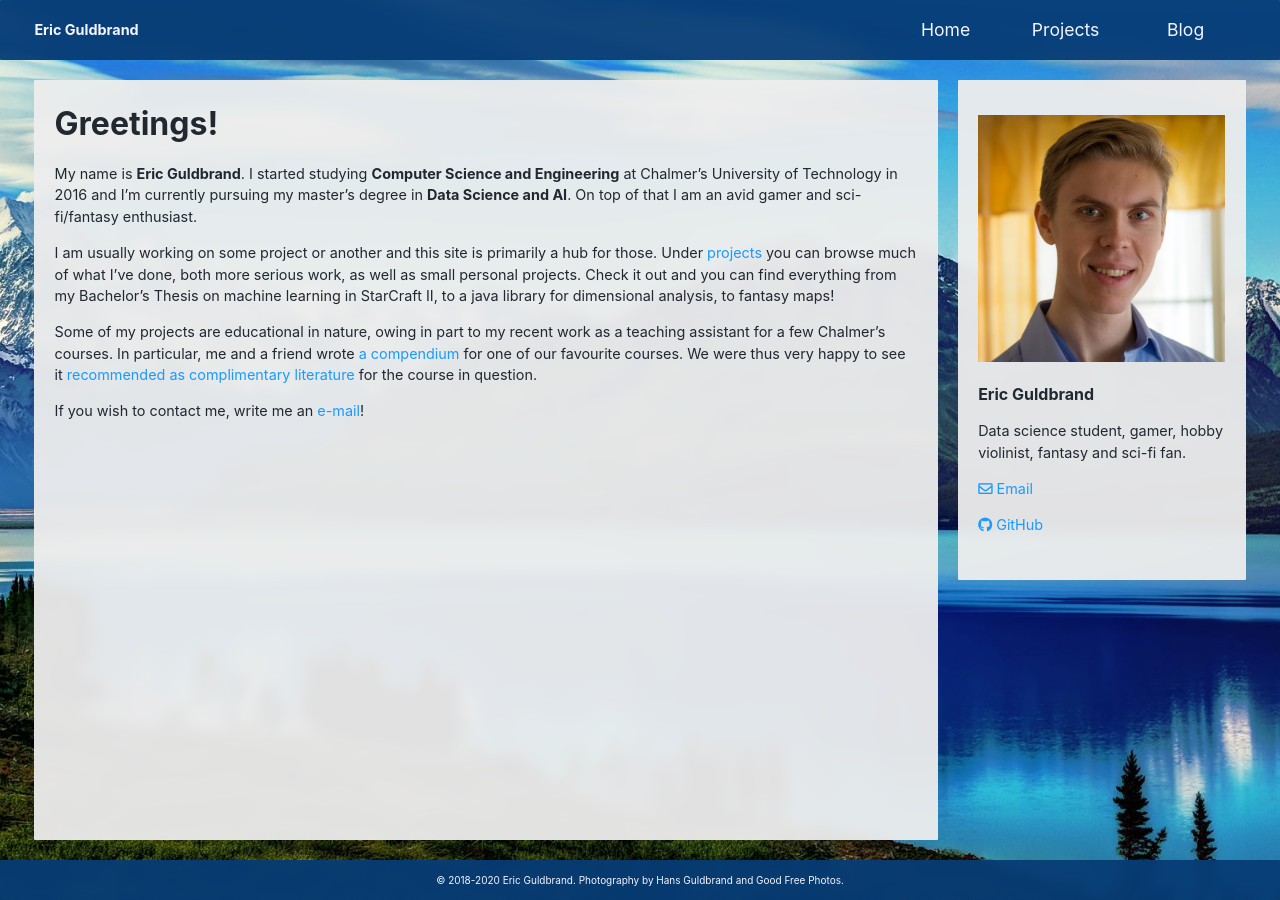
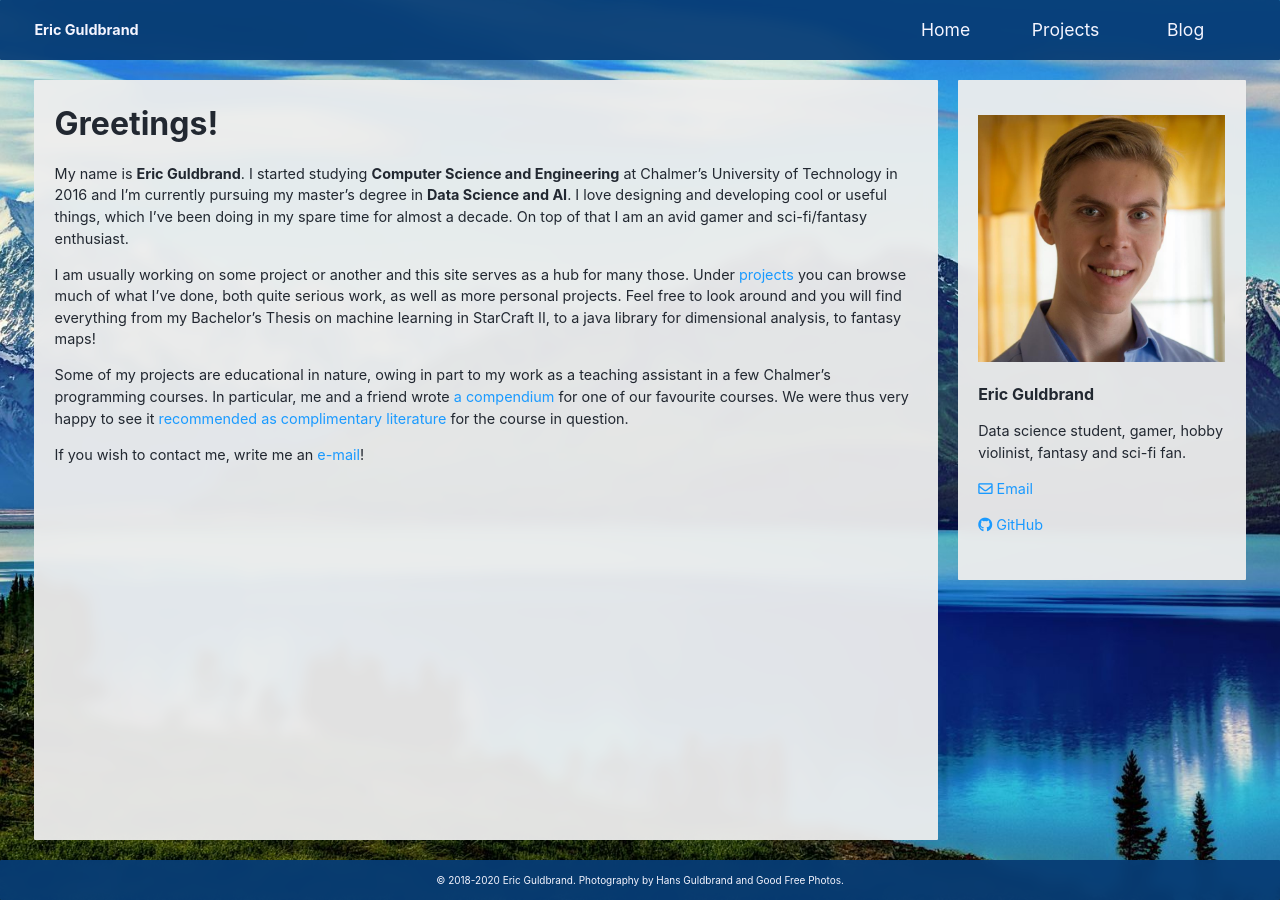
Before and after one commit to ecen/ecen.github.io, a Jekyll site: the page built from index.md, in a window 1280 px wide. Built offline with Jekyll 4.4.1, drawn with Linux system fonts in a browser that asks for light colours.

Commit message:
Updated front page.

```diff
--- a/index.md
+++ b/index.md
@@ -7,11 +7,11 @@ author_profile: true
 
 # Greetings!
 
-My name is __Eric Guldbrand__. I started studying **Computer Science and Engineering** at Chalmer's University of Technology in 2016 and I'm currently pursuing my master's degree in **Data Science and AI**. On top of that I am an avid gamer and sci-fi/fantasy enthusiast.
+My name is __Eric Guldbrand__. I started studying **Computer Science and Engineering** at Chalmer's University of Technology in 2016 and I'm currently pursuing my master's degree in **Data Science and AI**. I love designing and developing cool or useful things, which I've been doing in my spare time for almost a decade. On top of that I am an avid gamer and sci-fi/fantasy enthusiast.
 
-I am usually working on some project or another and this site is primarily a hub for those. Under [projects](/projects/) you can browse much of what I've done, both more serious work, as well as small personal projects. Check it out and you can find everything from my Bachelor's Thesis on machine learning in StarCraft II, to a java library for dimensional analysis, to fantasy maps!
+I am usually working on some project or another and this site serves as a hub for many those. Under [projects](/projects/) you can browse much of what I've done, both quite serious work, as well as more personal projects. Feel free to look around and you will find everything from my Bachelor's Thesis on machine learning in StarCraft II, to a java library for dimensional analysis, to fantasy maps!
 
-Some of my projects are educational in nature, owing in part to my recent work as a teaching assistant for a few Chalmer's courses. In particular, me and a friend wrote [a compendium](/portfolio/data-structures/) for one of our favourite courses. We were thus very happy to see it [recommended as complimentary literature](http://www.cse.chalmers.se/edu/year/2018/course/DAT037_Datastrukturer/resources.html) for the course in question.
+Some of my projects are educational in nature, owing in part to my work as a teaching assistant in a few Chalmer's programming courses. In particular, me and a friend wrote [a compendium](/portfolio/data-structures/) for one of our favourite courses. We were thus very happy to see it [recommended as complimentary literature](http://www.cse.chalmers.se/edu/year/2018/course/DAT037_Datastrukturer/resources.html) for the course in question.
 
 If you wish to contact me, write me an [e-mail](mailto:{{site.author.email}})!
 
```
